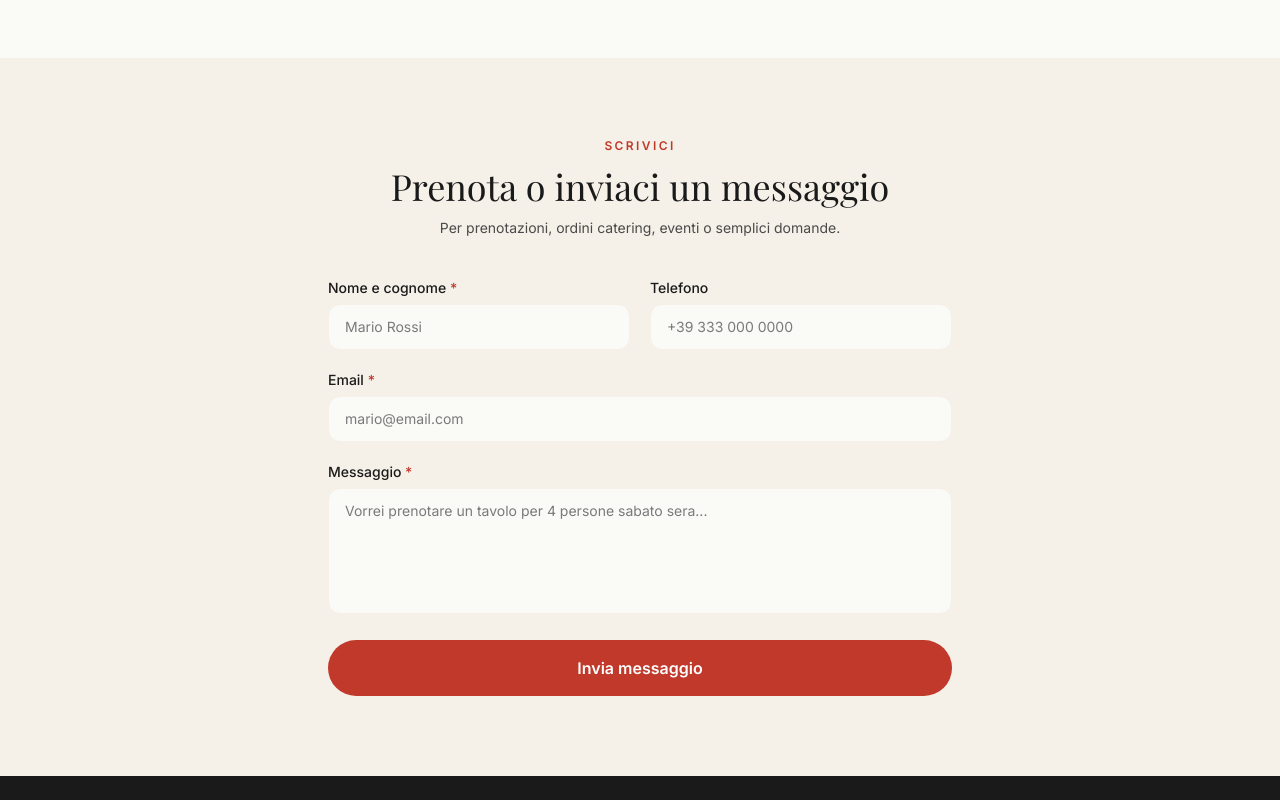
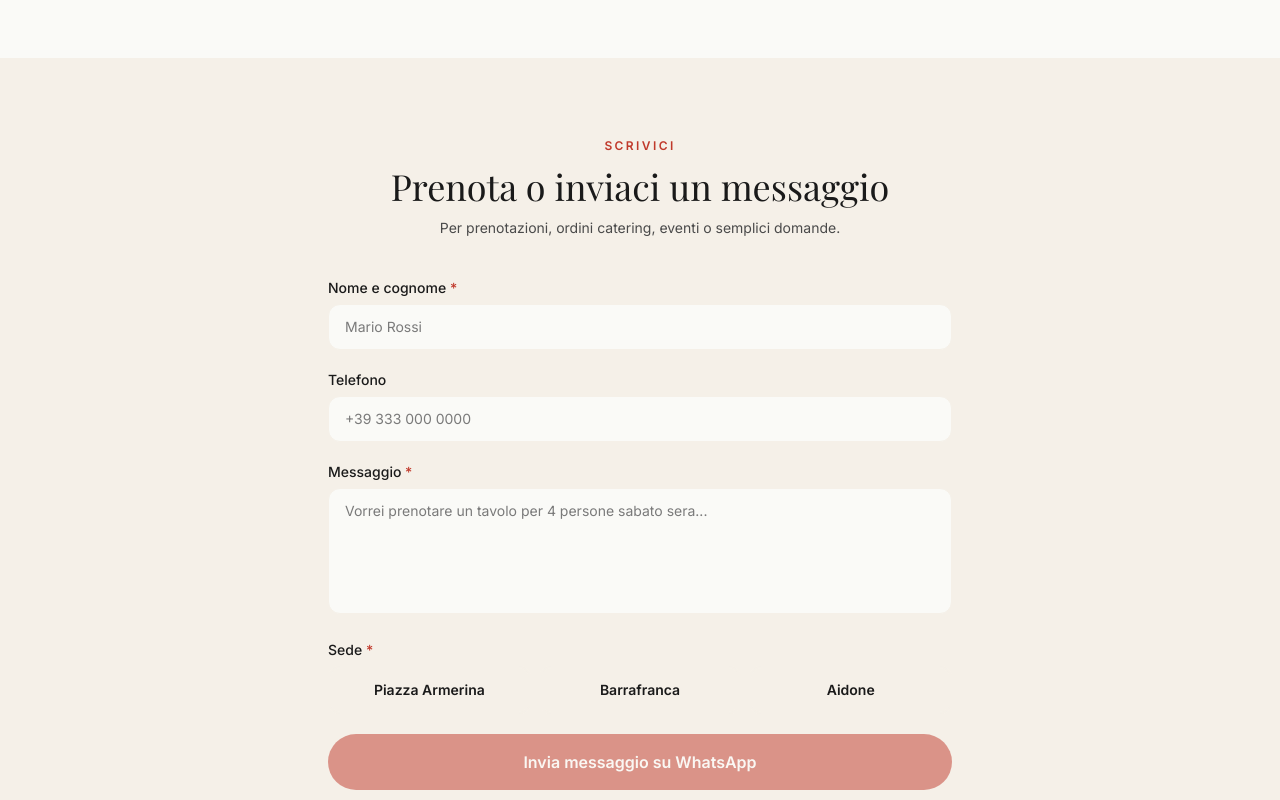
Before and after one commit to GiuSem14/pizzeria-europa-site, a React (Vite) app: page /contatti in a window 1280 px wide. Shown: the part 2500-3300 px from the top of the page. Built offline with nearby package versions, Linux system fonts and the light colour scheme; a web font is replaced by a local one.

Commit message:
feat: form contatti via WhatsApp con scelta sede

```diff
--- a/src/pages/Contatti.jsx
+++ b/src/pages/Contatti.jsx
@@ -5,7 +5,11 @@ import contatti from '../assets/contatti.png'
 import { orariSedi } from '../data/orari'
 import OrariCard from '../components/OrariCard'
 
-const FORMSPREE_ENDPOINT = 'https://formspree.io/f/mlgayaok'
+const SEDI_CONTATTI = [
+  { nome: 'Piazza Armerina', numero: '393802644694' },
+  { nome: 'Barrafranca',     numero: '393802644694' },
+  { nome: 'Aidone',          numero: '393802644694' },
+]
 
 const MAP_SRC = {
   'Piazza Armerina': 'https://maps.google.com/maps?q=Piazza+Giorgio+Boris+Giuliano+33,+94015+Piazza+Armerina,+EN,+Italy&output=embed&hl=it',
@@ -40,31 +44,19 @@ const IconExternal = () => (
 )
 
 export default function Contatti() {
-  const [status, setStatus] = useState('idle')
-  const [form, setForm] = useState({ nome: '', email: '', telefono: '', messaggio: '' })
+  const [nome, setNome] = useState('')
+  const [telefono, setTelefono] = useState('')
+  const [messaggio, setMessaggio] = useState('')
+  const [sede, setSede] = useState(null)
 
-  const handleChange = (e) => {
-    setForm((prev) => ({ ...prev, [e.target.name]: e.target.value }))
-  }
+  const formValid = nome.trim() !== '' && messaggio.trim() !== '' && sede !== null
 
-  const handleSubmit = async (e) => {
-    e.preventDefault()
-    setStatus('sending')
-    try {
-      const res = await fetch(FORMSPREE_ENDPOINT, {
-        method: 'POST',
-        headers: { 'Content-Type': 'application/json', Accept: 'application/json' },
-        body: JSON.stringify(form),
-      })
-      if (res.ok) {
-        setStatus('success')
-        setForm({ nome: '', email: '', telefono: '', messaggio: '' })
-      } else {
-        setStatus('error')
-      }
-    } catch {
-      setStatus('error')
-    }
+  const handleInvia = () => {
+    const selectedSede = SEDI_CONTATTI.find((s) => s.nome === sede)
+    const msg = encodeURIComponent(
+      `Ciao Pizzeria Europa!\n\nNome: ${nome}\nTelefono: ${telefono.trim() || 'Non fornito'}\n\nMessaggio:\n${messaggio}`
+    )
+    window.open(`https://wa.me/${selectedSede.numero}?text=${msg}`, '_blank')
   }
 
   return (
@@ -243,7 +235,7 @@ export default function Contatti() {
         </div>
       </section>
 
-      {/* Form Formspree */}
+      {/* Form WhatsApp */}
       <section className="bg-cream py-20">
         <div className="max-w-2xl mx-auto px-6">
           <div className="text-center mb-10">
@@ -258,101 +250,83 @@ export default function Contatti() {
             </p>
           </div>
 
-          {status === 'success' ? (
-            <div className="bg-green-50 border border-green-200 rounded-2xl p-8 text-center">
-              <span className="text-4xl block mb-4">✓</span>
-              <h3 className="font-heading text-2xl text-ink mb-2">Messaggio inviato!</h3>
-              <p className="font-body text-sm text-ink-muted">
-                Ti risponderemo al più presto. Grazie per aver contattato Pizzeria Europa.
-              </p>
-              <button
-                onClick={() => setStatus('idle')}
-                className="mt-6 text-sm font-semibold text-tomato hover:text-tomato-dark transition-colors"
-              >
-                Invia un altro messaggio
-              </button>
-            </div>
-          ) : (
-            <form onSubmit={handleSubmit} className="space-y-5">
-              <div className="grid grid-cols-1 sm:grid-cols-2 gap-5">
+          <div className="space-y-5">
+            {/* Nome */}
             <div>
               <label htmlFor="nome" className="block font-body text-sm font-medium text-ink mb-1.5">
                 Nome e cognome <span className="text-tomato">*</span>
               </label>
               <input
                 id="nome"
-                    name="nome"
                 type="text"
-                    required
-                    value={form.nome}
-                    onChange={handleChange}
-                    className="w-full bg-cream-light border border-cream rounded-xl px-4 py-3 font-body text-sm text-ink placeholder-ink-faint focus:outline-none focus:ring-2 focus:ring-tomato/30 focus:border-tomato transition-colors"
+                value={nome}
+                onChange={(e) => setNome(e.target.value)}
+                className="w-full bg-cream-light border border-cream rounded-xl px-4 py-3 font-body text-sm text-ink placeholder:text-ink-faint focus:outline-none focus:border-tomato transition-colors"
                 placeholder="Mario Rossi"
               />
             </div>
+
+            {/* Telefono */}
             <div>
               <label htmlFor="telefono" className="block font-body text-sm font-medium text-ink mb-1.5">
                 Telefono
               </label>
               <input
                 id="telefono"
-                    name="telefono"
                 type="tel"
-                    value={form.telefono}
-                    onChange={handleChange}
-                    className="w-full bg-cream-light border border-cream rounded-xl px-4 py-3 font-body text-sm text-ink placeholder-ink-faint focus:outline-none focus:ring-2 focus:ring-tomato/30 focus:border-tomato transition-colors"
+                value={telefono}
+                onChange={(e) => setTelefono(e.target.value)}
+                className="w-full bg-cream-light border border-cream rounded-xl px-4 py-3 font-body text-sm text-ink placeholder:text-ink-faint focus:outline-none focus:border-tomato transition-colors"
                 placeholder="+39 333 000 0000"
               />
             </div>
-              </div>
 
-              <div>
-                <label htmlFor="email" className="block font-body text-sm font-medium text-ink mb-1.5">
-                  Email <span className="text-tomato">*</span>
-                </label>
-                <input
-                  id="email"
-                  name="email"
-                  type="email"
-                  required
-                  value={form.email}
-                  onChange={handleChange}
-                  className="w-full bg-cream-light border border-cream rounded-xl px-4 py-3 font-body text-sm text-ink placeholder-ink-faint focus:outline-none focus:ring-2 focus:ring-tomato/30 focus:border-tomato transition-colors"
-                  placeholder="mario@email.com"
-                />
-              </div>
-
+            {/* Messaggio */}
             <div>
               <label htmlFor="messaggio" className="block font-body text-sm font-medium text-ink mb-1.5">
                 Messaggio <span className="text-tomato">*</span>
               </label>
               <textarea
                 id="messaggio"
-                  name="messaggio"
-                  required
                 rows={5}
-                  value={form.messaggio}
-                  onChange={handleChange}
-                  className="w-full bg-cream-light border border-cream rounded-xl px-4 py-3 font-body text-sm text-ink placeholder-ink-faint focus:outline-none focus:ring-2 focus:ring-tomato/30 focus:border-tomato transition-colors resize-none"
+                value={messaggio}
+                onChange={(e) => setMessaggio(e.target.value)}
+                className="w-full bg-cream-light border border-cream rounded-xl px-4 py-3 font-body text-sm text-ink placeholder:text-ink-faint focus:outline-none focus:border-tomato transition-colors resize-none"
                 placeholder="Vorrei prenotare un tavolo per 4 persone sabato sera..."
               />
             </div>
 
-              {status === 'error' && (
-                <p className="font-body text-sm text-tomato bg-red-50 rounded-xl px-4 py-3">
-                  Si è verificato un errore. Riprova o contattaci direttamente per telefono.
-                </p>
-              )}
+            {/* Sede */}
+            <div>
+              <span className="block font-body text-sm font-medium text-ink mb-1.5">
+                Sede <span className="text-tomato">*</span>
+              </span>
+              <div className="flex gap-2">
+                {SEDI_CONTATTI.map(({ nome: nomeSede }) => (
+                  <button
+                    key={nomeSede}
+                    onClick={() => setSede(nomeSede)}
+                    className={`flex-1 py-3 rounded-xl text-sm font-semibold font-body border-2 transition-colors ${
+                      sede === nomeSede
+                        ? 'bg-tomato border-tomato text-white'
+                        : 'border-cream text-ink hover:border-tomato'
+                    }`}
+                  >
+                    {nomeSede}
+                  </button>
+                ))}
+              </div>
+            </div>
 
+            {/* Submit */}
             <button
-                type="submit"
-                disabled={status === 'sending'}
-                className="w-full bg-tomato hover:bg-tomato-dark disabled:opacity-60 text-white font-semibold py-4 rounded-full transition-colors"
+              onClick={handleInvia}
+              disabled={!formValid}
+              className="w-full bg-tomato hover:bg-tomato-dark disabled:opacity-50 disabled:cursor-not-allowed text-white font-semibold py-4 rounded-full transition-colors"
             >
-                {status === 'sending' ? 'Invio in corso…' : 'Invia messaggio'}
+              Invia messaggio su WhatsApp
             </button>
-            </form>
-          )}
+          </div>
         </div>
       </section>
     </>
```
Lines whose indentation alone changed are shown as unchanged.
